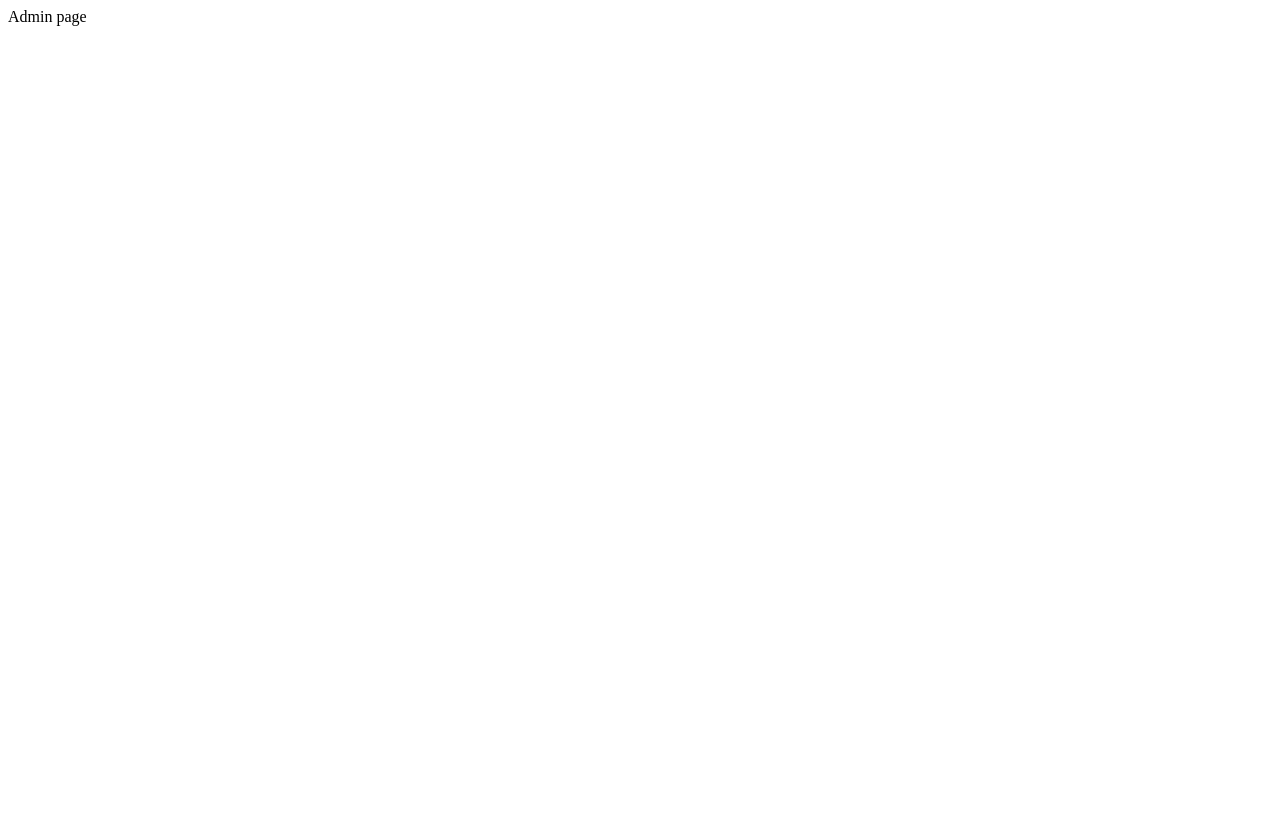
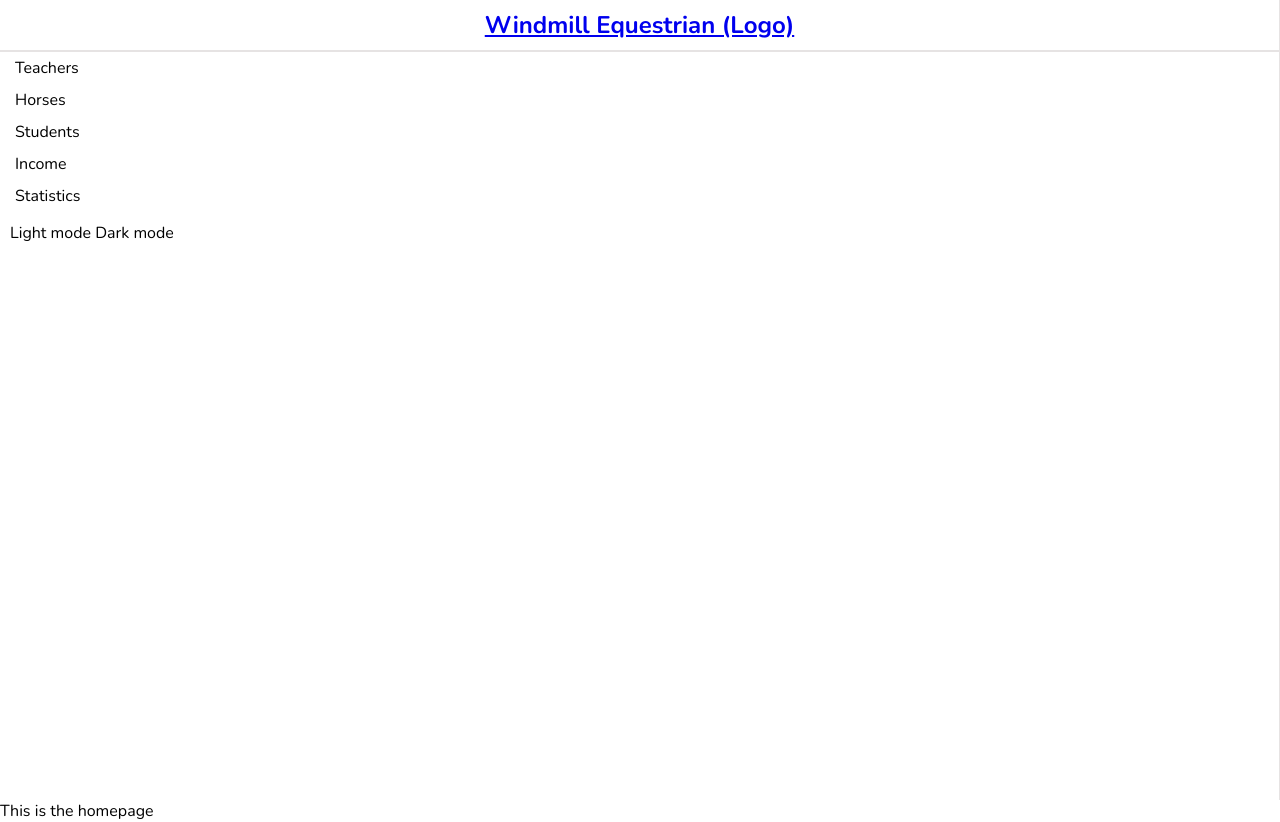
Before and after one commit to Matt-LaRochelle/bookingshoshtrial, a React (Create React App) app in the folder admin/: page / in a window 1280 px wide. Before the commit the page ends 800 px from the top, so only its background shows below. Built offline with nearby package versions, Linux system fonts and the light colour scheme.

Commit message:
Begin work on sidebar for admin page

```diff
--- a/admin/package.json
+++ b/admin/package.json
@@ -8,7 +8,9 @@
     "@testing-library/user-event": "^13.5.0",
     "react": "^18.2.0",
     "react-dom": "^18.2.0",
+    "react-router-dom": "^6.14.2",
     "react-scripts": "5.0.1",
+    "sass": "^1.64.2",
     "web-vitals": "^2.1.4"
   },
   "scripts": {
--- a/admin/public/index.html
+++ b/admin/public/index.html
@@ -4,9 +4,19 @@
     <meta charset="utf-8" />
     <!-- <link rel="icon" href="%PUBLIC_URL%/favicon.ico" /> -->
     <meta name="viewport" content="width=device-width, initial-scale=1" />
+    <link
+    href="https://fonts.googleapis.com/css2?family=Nunito:ital,wght@0,200;0,300;0,400;0,500;0,600;0,700;0,800;0,900;1,200;1,300;1,400;1,500;1,600;1,700;1,800;1,900&display=swap"
+    rel="stylesheet">
+  <style>
+    * {
+      font-family: 'Nunito', sans-serif;
+      margin: 0;
+    }
+  </style>
     <title>Admin - Windmill Equestrian</title>
   </head>
   <body>
+    <noscript>You need to enable JavaScript to run this app.</noscript>
     <div id="root"></div>
   </body>
 </html>
--- a/admin/src/App.js
+++ b/admin/src/App.js
@@ -1,7 +1,14 @@
+import Home from './pages/home/Home'
+import { BrowserRouter, Routes, Route } from "react-router-dom";
+
 function App() {
   return (
     <div>
-      Admin page
+      <BrowserRouter>
+        <Routes>
+          <Route path="/" element={<Home />} />
+        </Routes>
+      </BrowserRouter>
     </div>
   );
 }
--- /dev/null
+++ b/admin/src/components/sidebar/Sidebar.jsx
@@ -0,0 +1,29 @@
+import './sidebar.scss'
+import { Link } from 'react-router-dom'
+
+const Sidebar = () => {
+    return (
+        <div className='sidebar'>
+            <div className='top'>
+                <Link to='/'>
+                    <h2>Windmill Equestrian (Logo)</h2>
+                </Link>
+            </div>
+            <hr></hr>
+            <div className='center'>
+                <ul>
+                    <li>Teachers</li>
+                    <li>Horses</li>
+                    <li>Students</li>
+                    <li>Income</li>
+                    <li>Statistics</li>
+                </ul>
+            </div>
+            <div className='bottom'>
+                <p><span>Light mode</span> <span>Dark mode</span></p>
+            </div>
+        </div>
+    )
+}
+
+export default Sidebar
--- /dev/null
+++ b/admin/src/components/sidebar/sidebar.scss
@@ -0,0 +1,46 @@
+.sidebar {
+    flex: 1;
+    border-right: 0.5px solid rgb(230, 227, 227);
+    min-height: 100vh;
+    background-color: white;
+
+    .top {
+        height: 50px;
+        display: flex;
+        align-items: center;
+        justify-content: center;
+
+      }
+
+    hr {
+    height: 0;
+    border: 0.5px solid rgb(230, 227, 227);
+    }
+
+    .center {
+        padding-left: 10px;
+
+        ul {
+          list-style: none;
+          margin: 0;
+          padding: 0;
+
+          li {
+            display: flex;
+            align-items: center;
+            padding: 5px;
+            cursor: pointer;
+
+            &:hover {
+              background-color: #ece8ff;
+            }
+          }
+        }
+    }
+
+    .bottom{
+        display: flex;
+        align-items: center;
+        margin: 10px;
+    }
+}
--- /dev/null
+++ b/admin/src/pages/home/Home.js
@@ -0,0 +1,12 @@
+import Sidebar from "../../components/sidebar/Sidebar"
+
+const Home = () => {
+    return (
+        <div>
+            <Sidebar />
+            This is the homepage
+        </div>
+    )
+}
+
+export default Home
```
Also changed, not shown: 1 other file (tests, documents, lock files or other folders).
